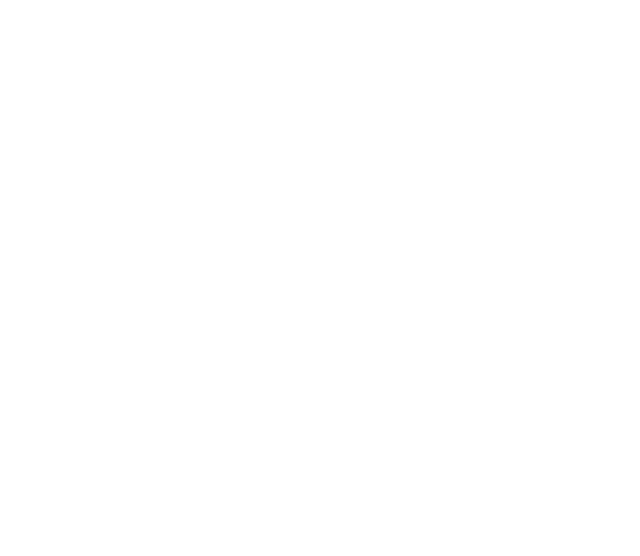
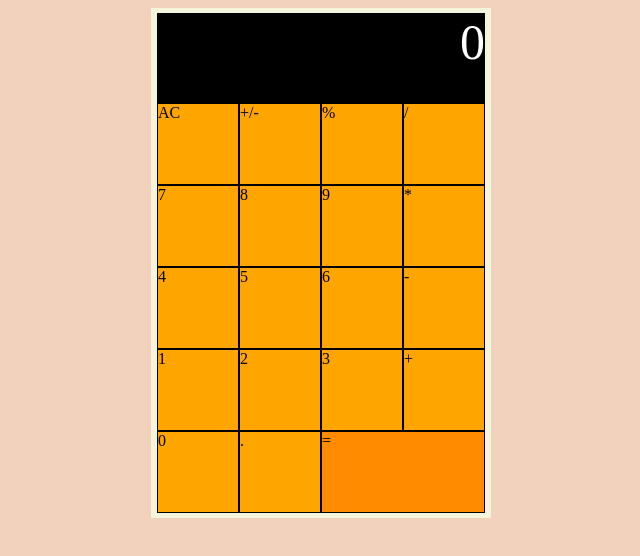
Before and after one commit to EnterOrion/Calculator, a plain HTML site: page index.html in a window 1280 px wide. Shown: the whole page, without its empty margins (319-959 px from the left). Drawn offline with Linux system fonts and the light colour scheme.

Commit message:
Basic display for calculator with buttons and window

```diff
--- a/index.html
+++ b/index.html
@@ -4,9 +4,31 @@
     <meta charset="UTF-8">
     <meta http-equiv="X-UA-Compatible" content="IE=edge">
     <meta name="viewport" content="width=device-width, initial-scale=1.0">
-    <title>Document</title>
+    <link rel="stylesheet" href="styles.css">
+    <title>Calculator</title>
 </head>
 <body>
-
+    <div class = "calc-body">
+        <div class = "calc-window">0</div>
+        <div class = "calc-row1">
+            <div class = "item1"> AC </div> <div class = "item2"> +/- </div>
+            <div class = "item3">%</div> <div class = "item4">/</div>
+        </div>
+            <div class = "calc-row2"><div class = "item5">7</div><div class = "item6">8</div>
+            <div class = "item7">9</div><div class = "item8">*</div>
+        </div>
+        <div class = "calc-row3">
+            <div class = "item9">4</div><div class = "item10">5</div>
+            <div class = "item11">6</div><div class = "item12">-</div>
+        </div>
+        <div class = "calc-row4">
+            <div class = "item13">1</div><div class = "item14">2</div>
+            <div class = "item15">3</div><div class = "item16">+</div>
+        </div>
+        <div class = calc-row5>
+            <div class = "item17">0</div><div class = "item18">.</div>
+            <div class = "item19">=</div>
+        </div>
+    </div>
 </body>
 </html>
--- a/styles.css
+++ b/styles.css
@@ -0,0 +1,53 @@
+body {
+    display: flex;
+    align-items: center;
+    justify-content: center;
+    background-color:	#F2D2BD;
+}
+
+.calc-body {
+    display: flex;
+    align-items: center;
+    justify-content: center;
+    flex-direction: column;
+    width: 320px;
+    height: 500px;
+    background-color: beige;
+    padding-left: 10px;
+    padding-right: 10px;
+    padding-top: 5px;
+    padding-bottom: 5px;
+}
+
+.calc-window {
+    width: 328px;
+    height: 200px;
+    background-color: black;
+    color: white;
+    font-size: 50px;
+    text-align: right;
+
+}
+
+.calc-row1, .calc-row2, .calc-row3, .calc-row4, .calc-row5{
+    display: flex;
+}
+
+.calc-row5 {
+    width: 102.5%;
+}
+
+.item1, .item2, .item3, .item4, .item5, .item6, .item7, .item8, .item9, .item10,
+.item11, .item12, .item13, .item14, .item15, .item16, .item17, .item18{
+    width: 80px;
+    height: 80px;
+    background-color: orange;
+    border: black 1px solid;
+}
+
+.item19 {
+    width: 162px;
+    height: 80px;
+    background-color: darkorange;
+    border: black 1px solid;
+}
```
